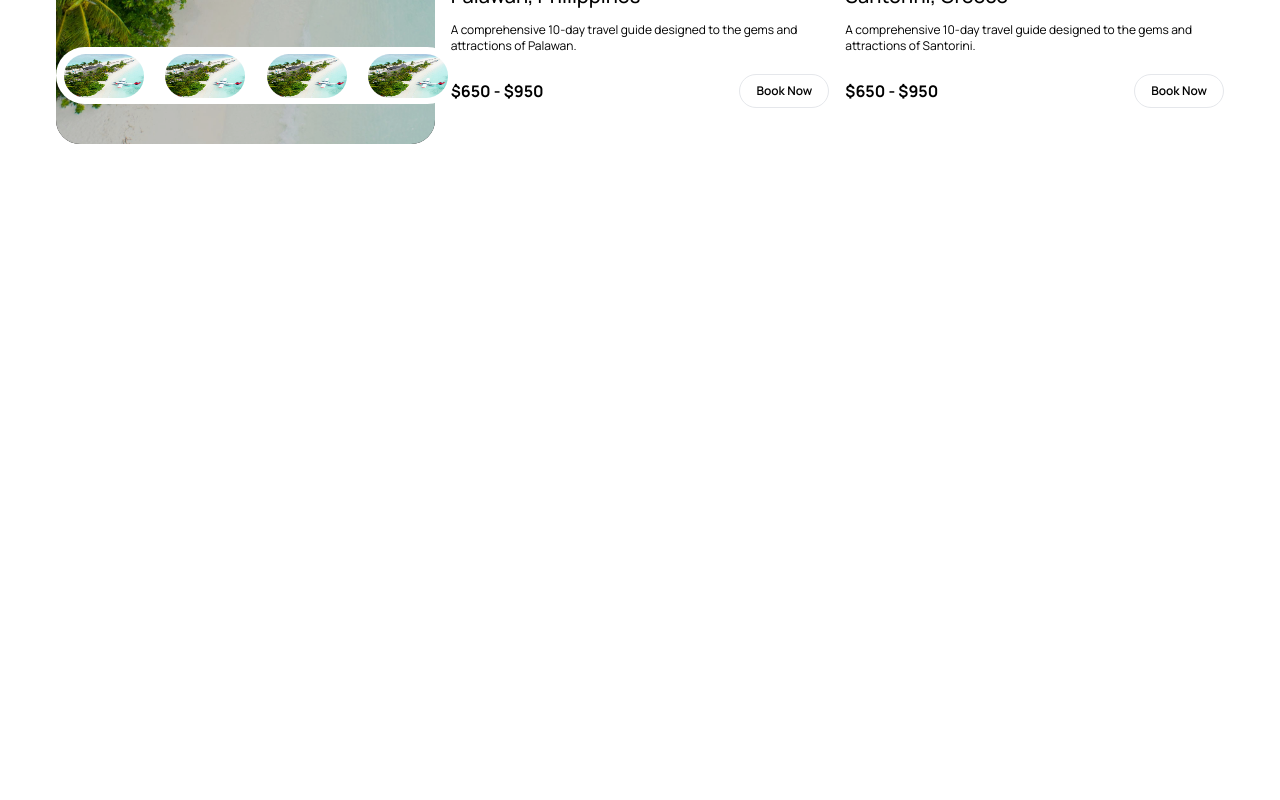
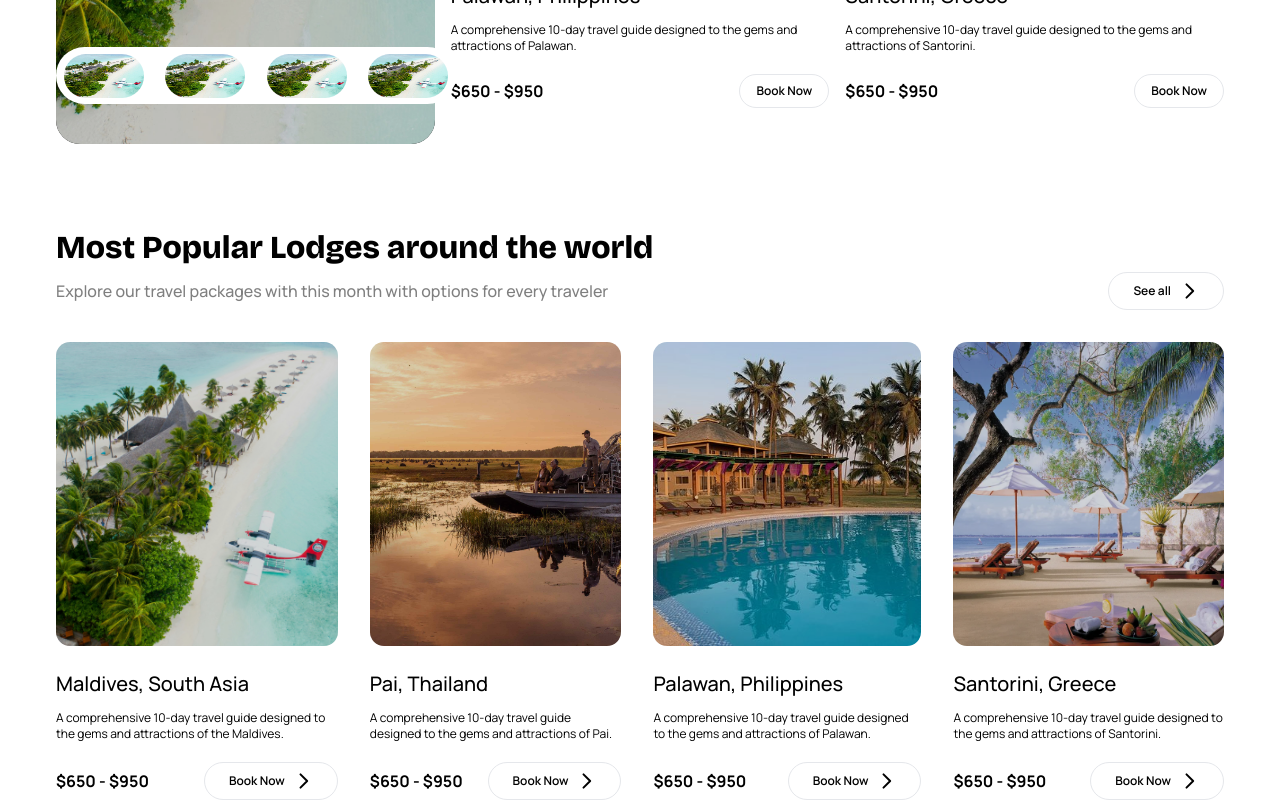
Before and after one commit to Joylinton04/Travel-and-tourism-landing-page, a React (Vite) app: page / in a window 1280 px wide. Shown: the part 2031-2831 px from the top of the page. Before the commit the page ends 2400 px from the top, so only its background shows below. Built offline with nearby package versions, Linux system fonts and the light colour scheme.

Commit message:
card gallery 2 section

```diff
--- a/src/LandingPage.tsx
+++ b/src/LandingPage.tsx
@@ -9,37 +9,74 @@ type Props = {
   pic: string;
 };
 
-
 const card_gallery = [
   {
     img: assets.card_gallery2,
     title: "Maldives, South Asia",
     amount: "$650 - $950",
-    description: "A comprehensive 10-day travel guide designed to the gems and attractions of the Maldives.",
+    description:
+      "A comprehensive 10-day travel guide designed to the gems and attractions of the Maldives.",
     className: "col-start-2",
   },
   {
     img: assets.card_gallery3,
     title: "Pai, Thailand",
     amount: "$650 - $950",
-    description: "A comprehensive 10-day travel guide designed to the gems and attractions of Pai.",
+    description:
+      "A comprehensive 10-day travel guide designed to the gems and attractions of Pai.",
     className: "col-start-3",
   },
   {
     img: assets.card_gallery5,
     title: "Palawan, Philippines",
     amount: "$650 - $950",
-    description: "A comprehensive 10-day travel guide designed to the gems and attractions of Palawan.",
+    description:
+      "A comprehensive 10-day travel guide designed to the gems and attractions of Palawan.",
     className: "col-start-2",
   },
   {
     img: assets.card_gallery4,
     title: "Santorini, Greece",
     amount: "$650 - $950",
-    description: "A comprehensive 10-day travel guide designed to the gems and attractions of Santorini.",
+    description:
+      "A comprehensive 10-day travel guide designed to the gems and attractions of Santorini.",
     className: "col-start-3",
-  }
-]
+  },
+];
+const card_gallery2 = [
+  {
+    img: assets.card_gallery1,
+    title: "Maldives, South Asia",
+    amount: "$650 - $950",
+    description:
+      "A comprehensive 10-day travel guide designed to the gems and attractions of the Maldives.",
+    className: "col-start-2",
+  },
+  {
+    img: assets.bamurru,
+    title: "Pai, Thailand",
+    amount: "$650 - $950",
+    description:
+      "A comprehensive 10-day travel guide designed to the gems and attractions of Pai.",
+    className: "col-start-3",
+  },
+  {
+    img: assets.oda,
+    title: "Palawan, Philippines",
+    amount: "$650 - $950",
+    description:
+      "A comprehensive 10-day travel guide designed to the gems and attractions of Palawan.",
+    className: "col-start-2",
+  },
+  {
+    img: assets.jimbaran,
+    title: "Santorini, Greece",
+    amount: "$650 - $950",
+    description:
+      "A comprehensive 10-day travel guide designed to the gems and attractions of Santorini.",
+    className: "col-start-3",
+  },
+];
 
 const LandingPage = () => {
   return (
@@ -123,9 +160,11 @@ const LandingPage = () => {
               </div>
             </div>
 
-            {
-              card_gallery.map((card, index) => (
-                <div className={`rounded-xl col-start-2 ${card.className}`} key={index}>
+            {card_gallery.map((card, index) => (
+              <div
+                className={`rounded-xl col-start-2 ${card.className}`}
+                key={index}
+              >
                 <div className="w-[435px] h-[290px]">
                   <img
                     src={card.img}
@@ -137,15 +176,50 @@ const LandingPage = () => {
                   <p className="text-xs">{card.description}</p>
                   <div className="flex justify-between items-center mt-2">
                     <p className="font-bold">{card.amount}</p>
-                  <button className="cursor-pointer px-4 py-2 border rounded-full font-semibold text-xs">Book Now</button>
+                    <button className="cursor-pointer px-4 py-2 border rounded-full font-semibold text-xs">
+                      Book Now
+                    </button>
                   </div>
                 </div>
               </div>
-              ))
-            }
-            {/* <div className="border rounded-3xl col-start-3">3</div>
-            <div className="border rounded-3xl col-start-2">4</div>
-            <div className="border rounded-3xl col-start-3">4</div> */}
+            ))}
+          </div>
+        </div>
+
+        {/* Section 3 */}
+        <div className="mx-auto mt-20 max-w-[1440px] px-14">
+          <h1 className="font-heading text-[32px] font-extrabold mx-auto w">
+            Most Popular Lodges around the world{" "}
+          </h1>
+          <div className="flex items-center justify-between">
+            <p className="text-black/50 font-medium">
+              Explore our travel packages with this month with options for every
+              traveler
+            </p>
+            <button className="flex items-center gap-2 cursor-pointer px-6 py-2 border rounded-full font-semibold text-xs">
+              See all <img src={assets.forward_arrow} />
+            </button>
+          </div>
+
+          <div className="flex items-center justify-between gap-8 mt-8">
+            {card_gallery2.map((card, index) => (
+              <div>
+                <img
+                  src={card.img}
+                  className="h-[19rem] w-[19rem] object-cover object-center rounded-[14px] filter brightness-[0.85]"
+                />
+                <div className="w-full flex flex-col gap-3 pt-6">
+                  <h1 className="text-xl font-medium">{card.title}</h1>
+                  <p className="text-xs">{card.description}</p>
+                  <div className="flex justify-between items-center mt-2">
+                    <p className="font-bold">{card.amount}</p>
+                    <button className="flex items-center gap-2 cursor-pointer px-6 py-2 border rounded-full font-semibold text-xs">
+                      Book Now<img src={assets.forward_arrow} />
+                    </button>
+                  </div>
+                </div>
+              </div>
+            ))}
           </div>
         </div>
       </div>
```
Lines whose indentation alone changed are shown as unchanged.
